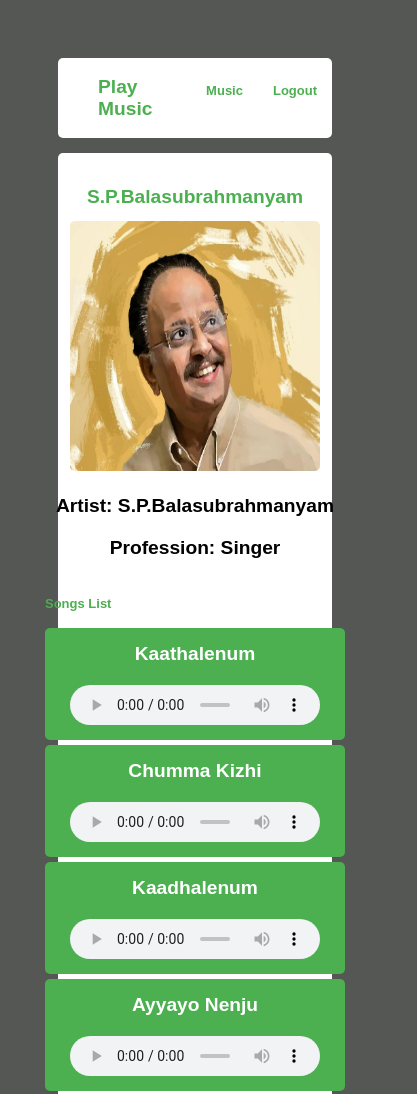
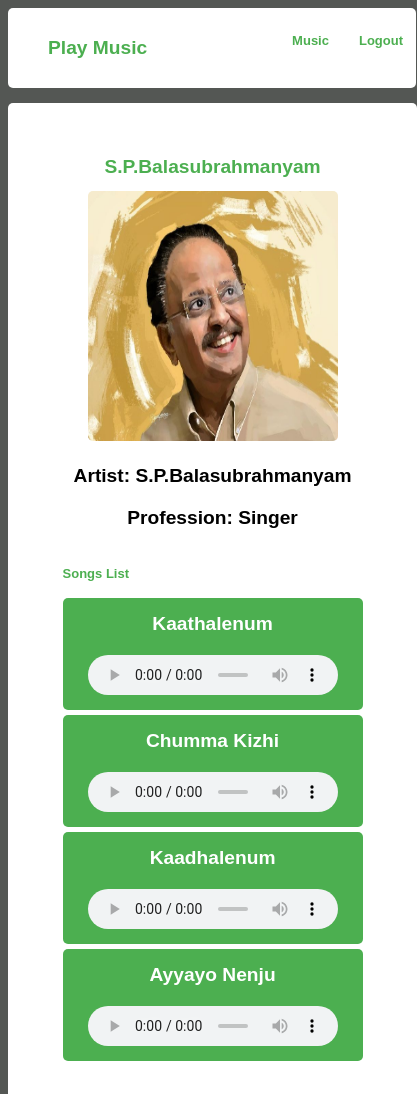
Before and after one commit to mari-sel-vam/play-music, a plain HTML site: page singers/spb.html in a window 390 px wide. Shown: the top 1094 px of the page, 417 px wide, since content can reach past the window. Drawn offline with Linux system fonts and the light colour scheme.

Commit message:
card size changed

```diff
--- a/assets/styles/music.css
+++ b/assets/styles/music.css
@@ -1,7 +1,7 @@
 body{
     font-family: sans-serif;
     background:rgb(84, 87, 84);
-    padding: 50px;
+    /* padding: 50px; */
 }
 
 .navbar{
@@ -49,7 +49,7 @@ span{
     align-items: center;
     justify-content:center;
     border-radius: 5px;
-    background-image: url(./bag-icon.gif);
+    background-image: url(../img/bag-icon.gif);
     background-repeat: no-repeat;
 }
 
@@ -62,6 +62,7 @@ span{
     bottom: 50px;
     border-radius: 5px;
     padding: 10px;
+    left: 0;
 
 }
 
@@ -115,13 +116,13 @@ b{
 
 @media screen and (max-width: 992px) {
 
-    body{
+    /* body{
         padding: 5px;
-    }
+    } */
 
     .navbar{
         height: 60px;
-        width: auto;
+        width: 100vw;
         padding-right: 10px;
     }
 
--- a/assets/styles/player.css
+++ b/assets/styles/player.css
@@ -1,7 +1,7 @@
 body{
     font-family: sans-serif;
     background:rgb(84, 87, 84);
-    padding: 50px;
+
 }
 
 .navbar{
@@ -124,8 +124,8 @@ audio{
 @media screen and (max-width: 992px){
     .navbar{
         height: 60px;
-        width: auto;
-        padding-right: 10px;
+        width: 100vw;
+        padding-right:8px;
     }
 
     a{
@@ -191,8 +191,8 @@ audio{
     .outerContainer{
         background-color: #fff;
         height: fit-content;
-        width: auto;
-        padding: 20px;
+        width:88%;
+        padding:40px;
         border-radius: 5px;
     }
     .title-card{
```
